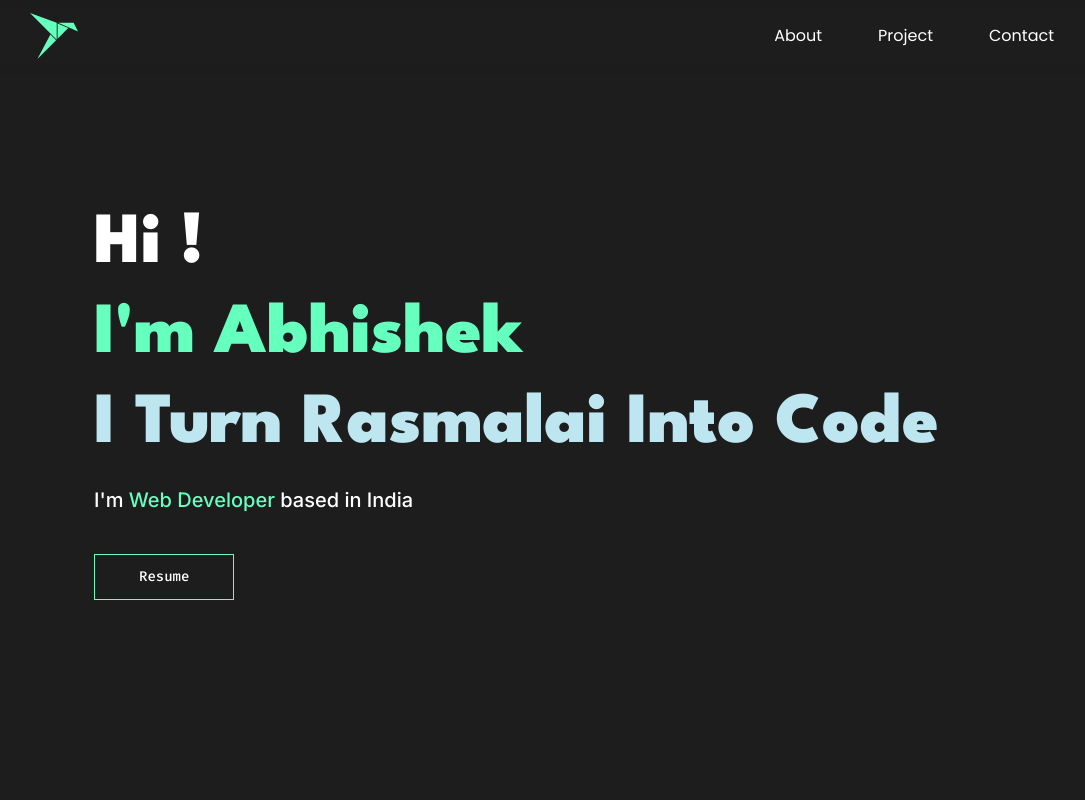
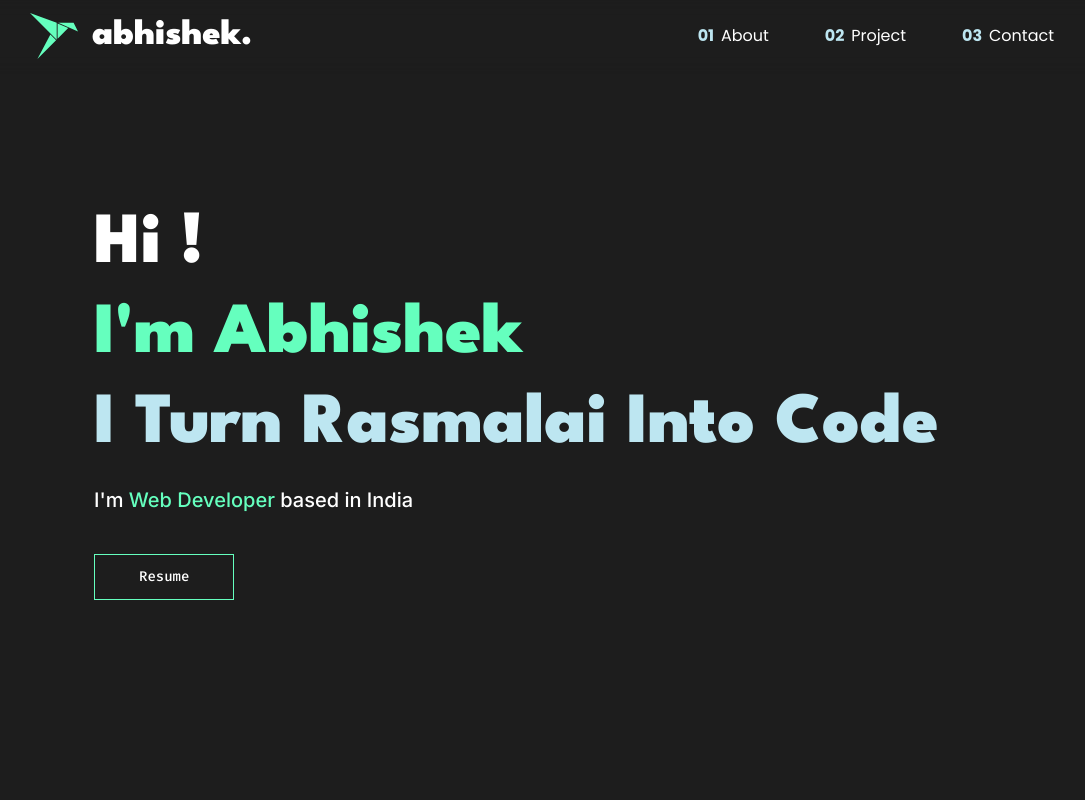
Before and after one commit to Abh1shekSingh/reactportfolio, a React (Create React App) app: page / in a window 1280 px wide. Shown: the top 800 px of the page, without its empty margins (98-1183 px from the left). Built offline with nearby package versions, Linux system fonts and the light colour scheme; the HTML template or start-up script is replaced by a standard one.

Commit message:
Few design changes

```diff
--- a/src/components/Header/Header.js
+++ b/src/components/Header/Header.js
@@ -24,6 +24,7 @@ const opacity = useTransform(x, [-200, 0, 200], [0, 1, 0])
           >
 
             <SiSnapcraft className='text-green md:text-5xl' />
+            <h1 className='hidden md:block'>&nbsp;abhishek.</h1>
 
           </motion.div>
           <div >
@@ -36,7 +37,7 @@ const opacity = useTransform(x, [-200, 0, 200], [0, 1, 0])
                     transition = {{duration:0.1, delay:0.6}}
 
                   >
-                    About
+                    <span className='font-bold text-light'>01&nbsp; </span>About
                   </motion.li>
                 </a>
                 <a href="#projects">
@@ -45,7 +46,7 @@ const opacity = useTransform(x, [-200, 0, 200], [0, 1, 0])
                     animate = {{translateY: 0, opacity:1}}
                     transition = {{duration:0.2, delay:0.6}}
                   >
-                    Project
+                    <span className='font-bold text-light'>02&nbsp; </span>Project
                   </motion.li>
                 </a>
                 <a href="#contact">
@@ -54,7 +55,7 @@ const opacity = useTransform(x, [-200, 0, 200], [0, 1, 0])
                     animate = {{translateY: 0, opacity:1}}
                     transition = {{duration:0.3, delay:0.6}}
                   >
-                    Contact
+                    <span className='font-bold text-light'>03&nbsp; </span>Contact
                   </motion.li>
                 </a>
              </ul>
--- a/src/index.css
+++ b/src/index.css
@@ -40,3 +40,16 @@ li{
 .gridContainer{
     margin-top: 1em;
 }
+
+::-webkit-scrollbar {
+    width: 10px;
+  }
+::-webkit-scrollbar-track {
+    background: #BDE6F1;
+  }
+::-webkit-scrollbar-thumb {
+    background: #65FFBE;
+  }
+::-webkit-scrollbar-thumb:hover {
+    background: #BDE6F1;
+  }
```
